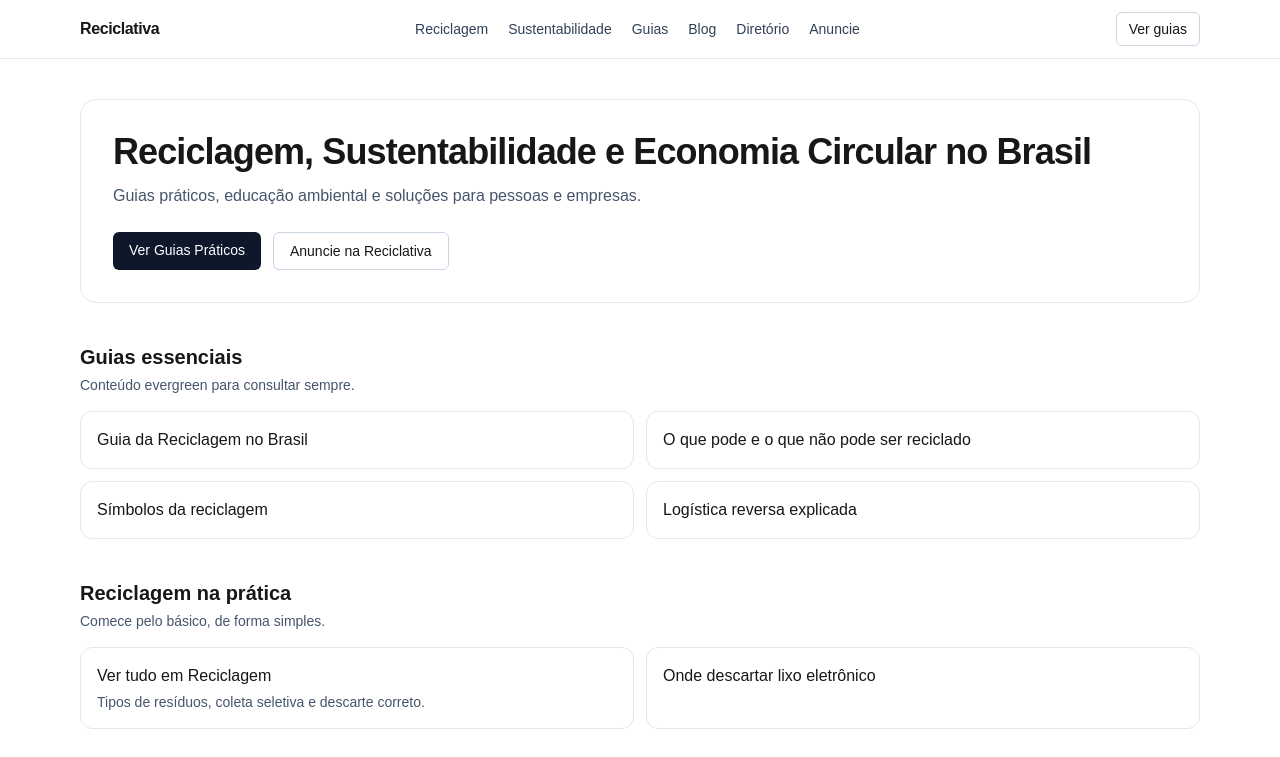
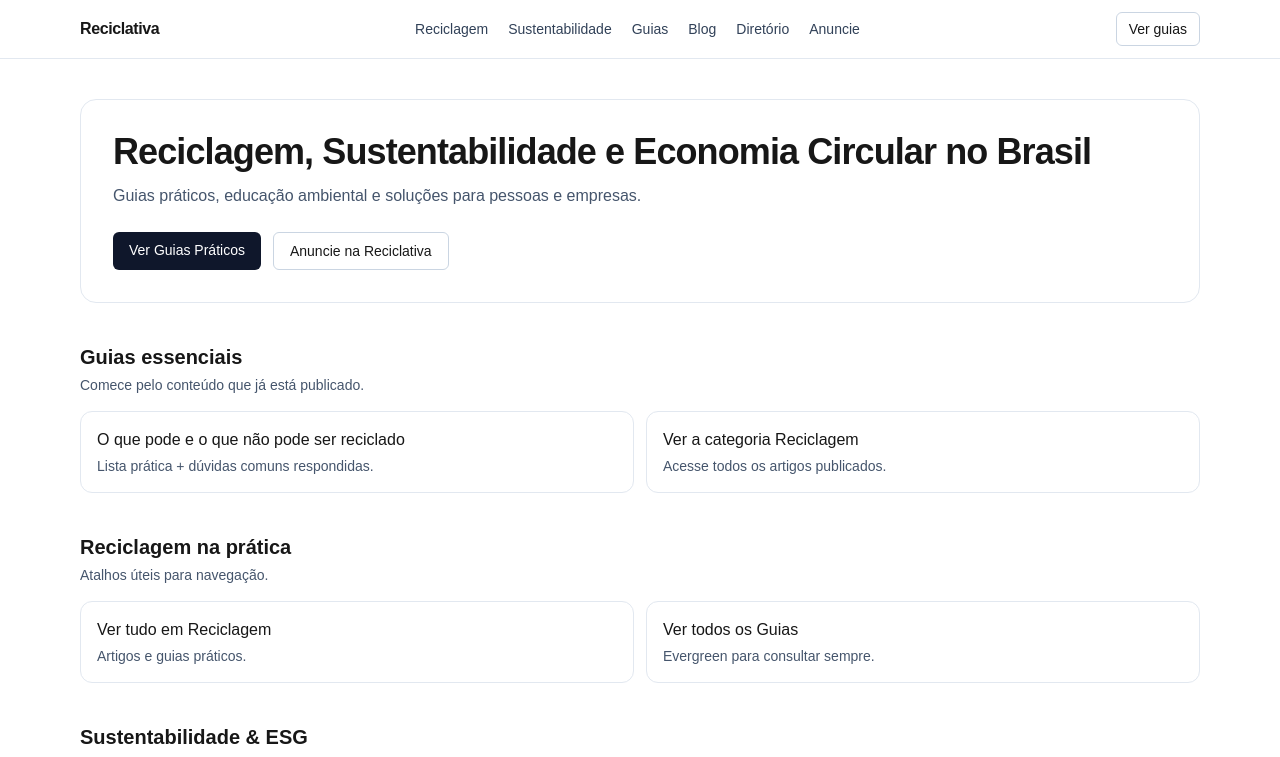
Before and after one commit to aieduardopompeu/reciclativa-portal, a Next.js app: page / in a window 1280 px wide. Shown: the top 757 px of the page. Built offline with nearby package versions, Linux system fonts and the light colour scheme.

Commit message:
fix(home): remover links para paginas ainda nao publicadas

```diff
--- a/src/app/page.tsx
+++ b/src/app/page.tsx
@@ -63,31 +63,52 @@ export default function HomePage() {
 
       <Section
         title="Guias essenciais"
-        desc="Conteúdo evergreen para consultar sempre."
+        desc="Comece pelo conteúdo que já está publicado."
         items={[
-          { href: "/guias/guia-reciclagem-no-brasil", label: "Guia da Reciclagem no Brasil" },
-          { href: "/reciclagem/o-que-pode-ser-reciclado", label: "O que pode e o que não pode ser reciclado" },
-          { href: "/reciclagem/simbolos-da-reciclagem", label: "Símbolos da reciclagem" },
-          { href: "/reciclagem/logistica-reversa", label: "Logística reversa explicada" },
+          {
+            href: "/reciclagem/o-que-pode-ser-reciclado",
+            label: "O que pode e o que não pode ser reciclado",
+            note: "Lista prática + dúvidas comuns respondidas.",
+          },
+          {
+            href: "/reciclagem",
+            label: "Ver a categoria Reciclagem",
+            note: "Acesse todos os artigos publicados.",
+          },
         ]}
       />
 
       <Section
         title="Reciclagem na prática"
-        desc="Comece pelo básico, de forma simples."
+        desc="Atalhos úteis para navegação."
         items={[
-          { href: "/reciclagem", label: "Ver tudo em Reciclagem", note: "Tipos de resíduos, coleta seletiva e descarte correto." },
-          { href: "/reciclagem/eletronicos/onde-descartar", label: "Onde descartar lixo eletrônico" },
+          {
+            href: "/reciclagem",
+            label: "Ver tudo em Reciclagem",
+            note: "Artigos e guias práticos.",
+          },
+          {
+            href: "/guias",
+            label: "Ver todos os Guias",
+            note: "Evergreen para consultar sempre.",
+          },
         ]}
       />
 
       <Section
         title="Sustentabilidade & ESG"
-        desc="Conceitos e aplicação no dia a dia e nas empresas."
+        desc="Esta seção será preenchida após os próximos evergreen."
         items={[
-          { href: "/sustentabilidade", label: "Ver tudo em Sustentabilidade" },
-          { href: "/sustentabilidade/economia-circular", label: "Economia circular" },
-          { href: "/sustentabilidade/esg", label: "ESG na prática" },
+          {
+            href: "/sustentabilidade",
+            label: "Ver tudo em Sustentabilidade",
+            note: "Conceitos e aplicação no dia a dia e nas empresas.",
+          },
+          {
+            href: "/blog",
+            label: "Ir para o Blog",
+            note: "Conteúdo complementar e atualizações.",
+          },
         ]}
       />
     </main>
```
